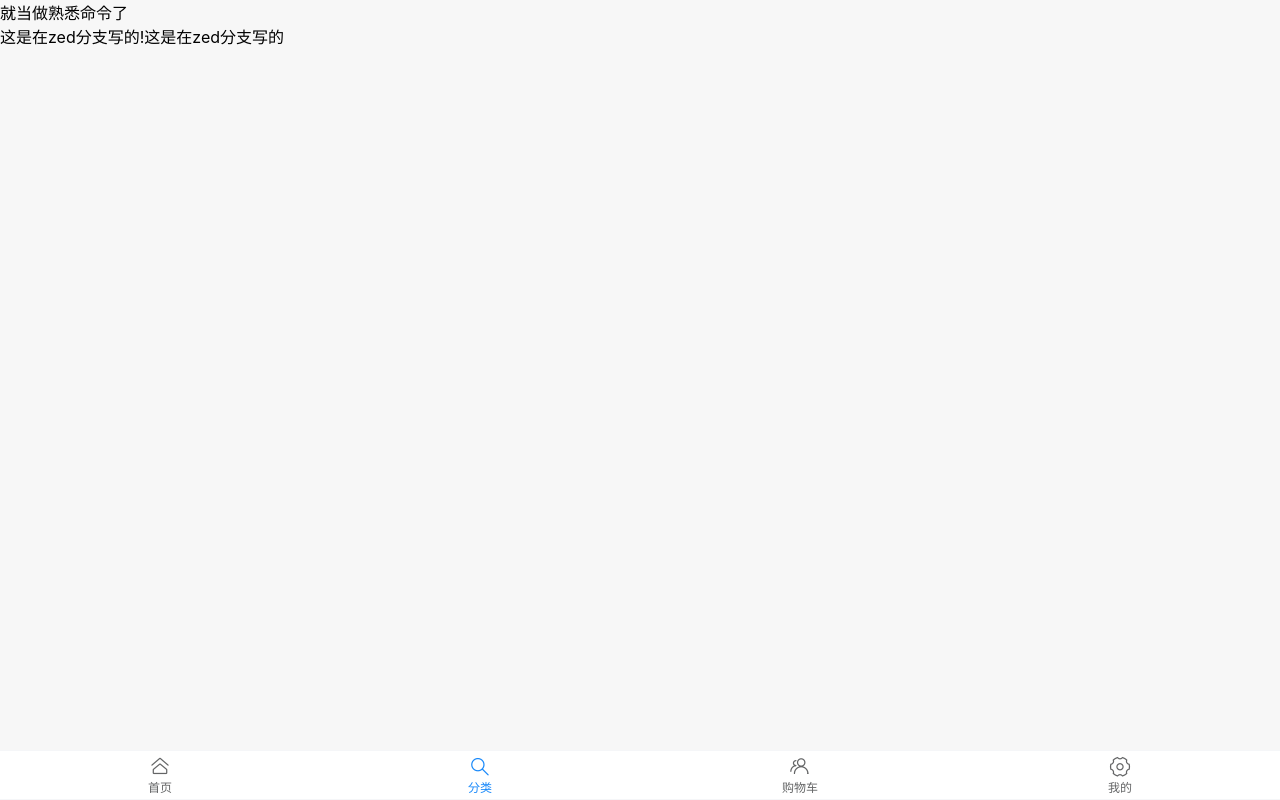
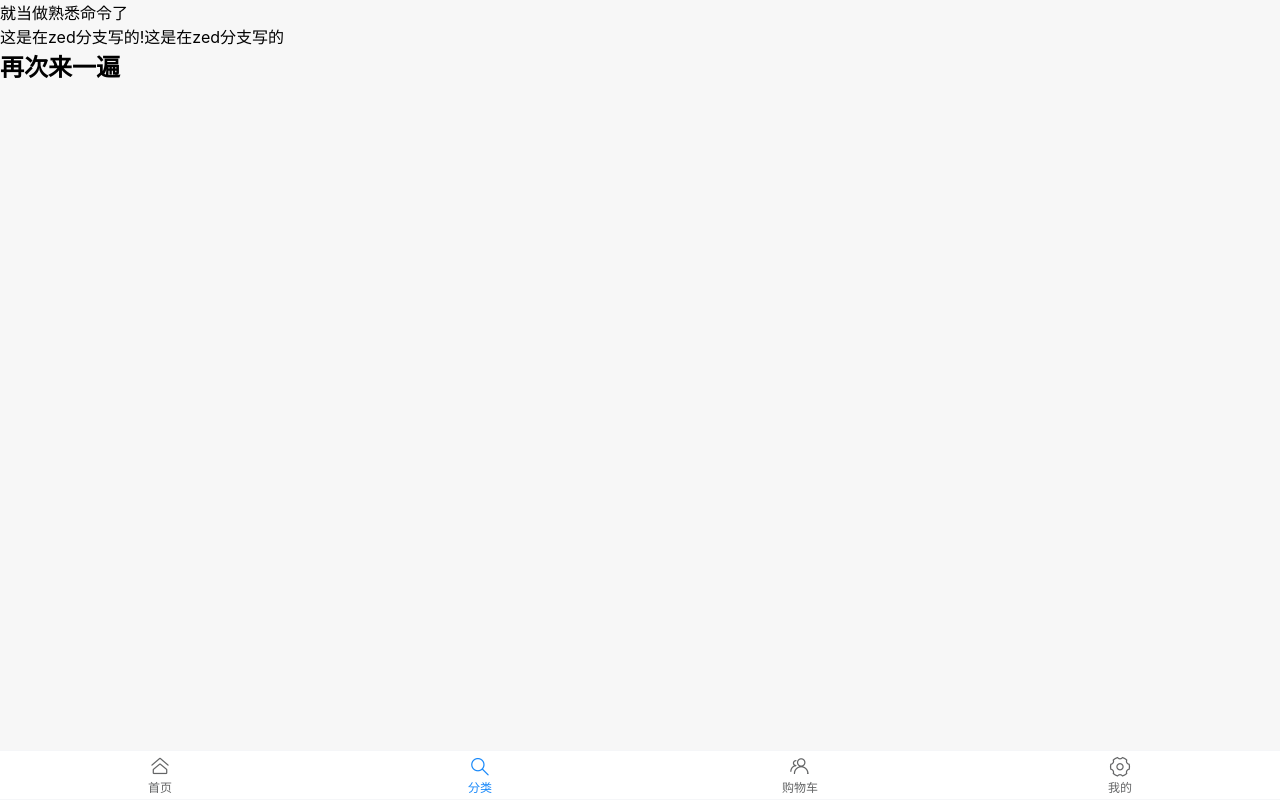
Before and after one commit to hjqgitbubone/play-test, a Vue app: page /fen in a window 1280 px wide. Built offline with nearby package versions, Linux system fonts and the light colour scheme.

Commit message:
'准备合并'

```diff
--- a/src/views/pages/fen.vue
+++ b/src/views/pages/fen.vue
@@ -2,6 +2,7 @@
 <div>
     就当做熟悉命令了
     <p>这是在zed分支写的!这是在zed分支写的</p>
+    <h1>再次来一遍</h1>
 </div>
 </template>
 
```
